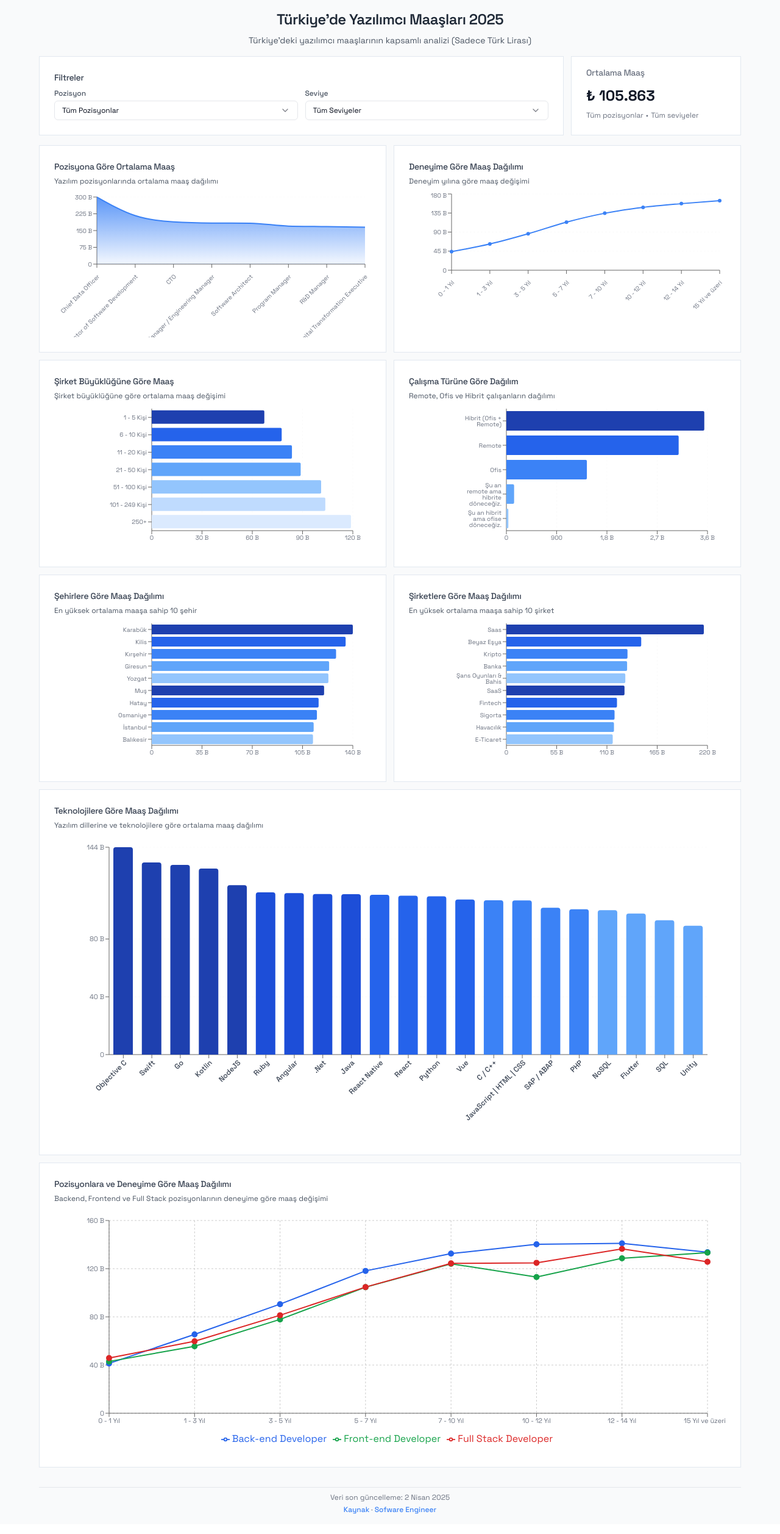
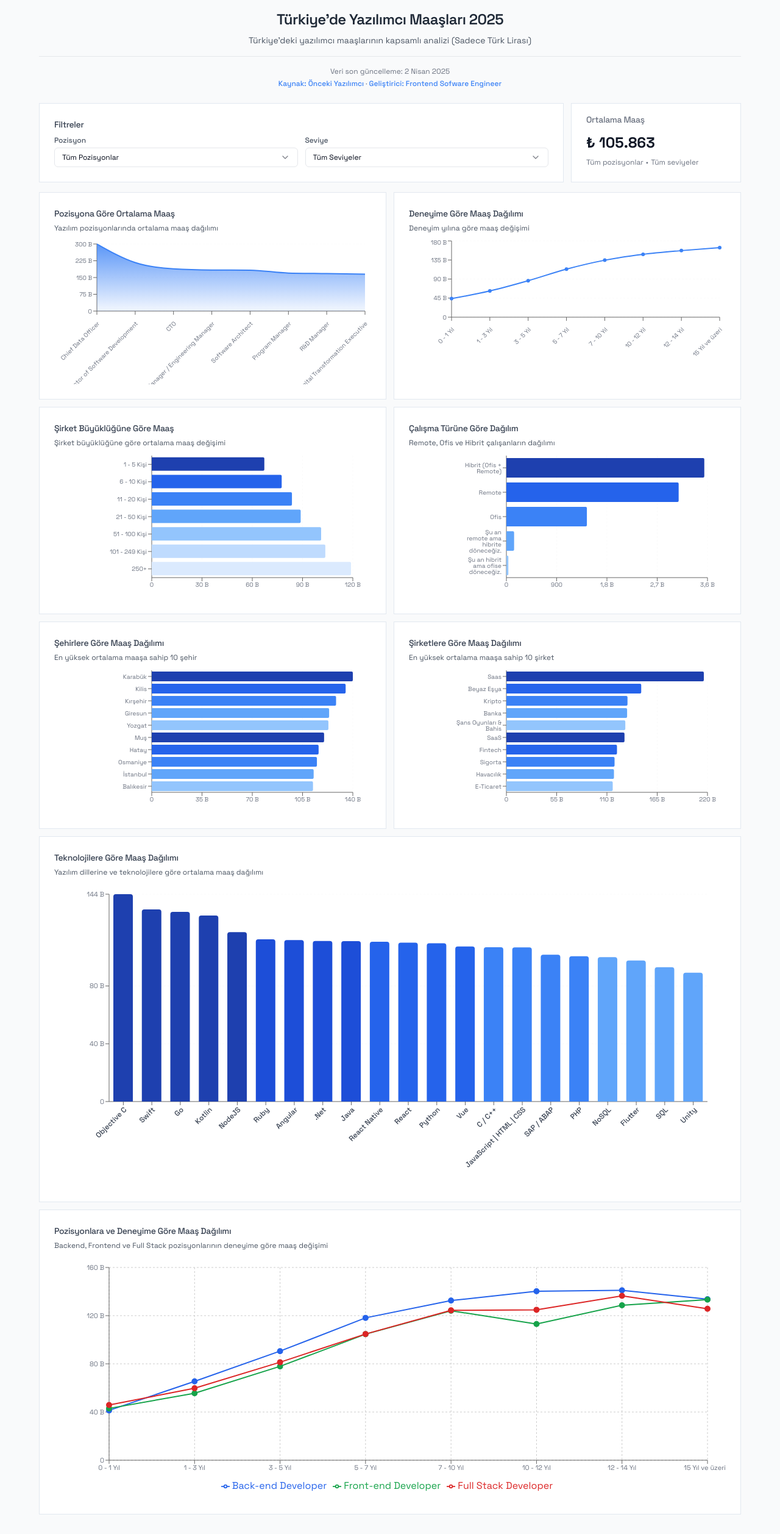
Before and after one commit to berkayderin/yazilimci-maaslari-2025, a Next.js app: page / in a window 1280 px wide. Shown: the whole page at 61% size. Built offline with nearby package versions, Linux system fonts and the light colour scheme.

Commit message:
edit footer

```diff
--- a/app/page.tsx
+++ b/app/page.tsx
@@ -198,6 +198,32 @@ export default function Home() {
             Türk Lirası)
           </p>
         </header>
+
+        <div className="max-w-6xl mx-auto my-4 pt-4 text-center border-t border-gray-200 dark:border-gray-700 pb-2">
+          <p className="text-gray-500 dark:text-gray-400 text-xs">
+            Veri son güncelleme:{" "}
+            {format(new Date(), "d MMMM yyyy", { locale: tr })}
+          </p>
+          <p className="text-gray-500 dark:text-gray-400 text-xs mt-1">
+            <a
+              href="https://github.com/oncekiyazilimci/2025-yazilim-sektoru-maaslari"
+              target="_blank"
+              rel="noopener noreferrer"
+              className="text-blue-500 hover:underline font-medium"
+            >
+              Kaynak: Önceki Yazılımcı
+            </a>{" "}
+            &middot;{" "}
+            <a
+              href="https://berkayderin.com.tr/"
+              target="_blank"
+              rel="noopener noreferrer"
+              className="text-blue-500 hover:underline font-medium"
+            >
+              Geliştirici: Frontend Sofware Engineer
+            </a>
+          </p>
+        </div>
 
         <div className="max-w-6xl mx-auto mb-4">
           <div className="grid grid-cols-1 md:grid-cols-4 gap-3">
@@ -1003,32 +1029,6 @@ export default function Home() {
           </div>
         )}
       </div>
-
-      <footer className="max-w-6xl mx-auto pb-4 text-center border-t border-gray-200 dark:border-gray-700 pt-2">
-        <p className="text-gray-500 dark:text-gray-400 text-xs">
-          Veri son güncelleme:{" "}
-          {format(new Date(), "d MMMM yyyy", { locale: tr })}
-        </p>
-        <p className="text-gray-500 dark:text-gray-400 text-xs mt-1">
-          <a
-            href="https://github.com/oncekiyazilimci/2025-yazilim-sektoru-maaslari"
-            target="_blank"
-            rel="noopener noreferrer"
-            className="text-blue-500 hover:underline font-medium"
-          >
-            Kaynak
-          </a>{" "}
-          &middot;{" "}
-          <a
-            href="https://github.com/berkayderin"
-            target="_blank"
-            rel="noopener noreferrer"
-            className="text-blue-500 hover:underline font-medium"
-          >
-            Sofware Engineer
-          </a>
-        </p>
-      </footer>
     </div>
   );
 }
```
